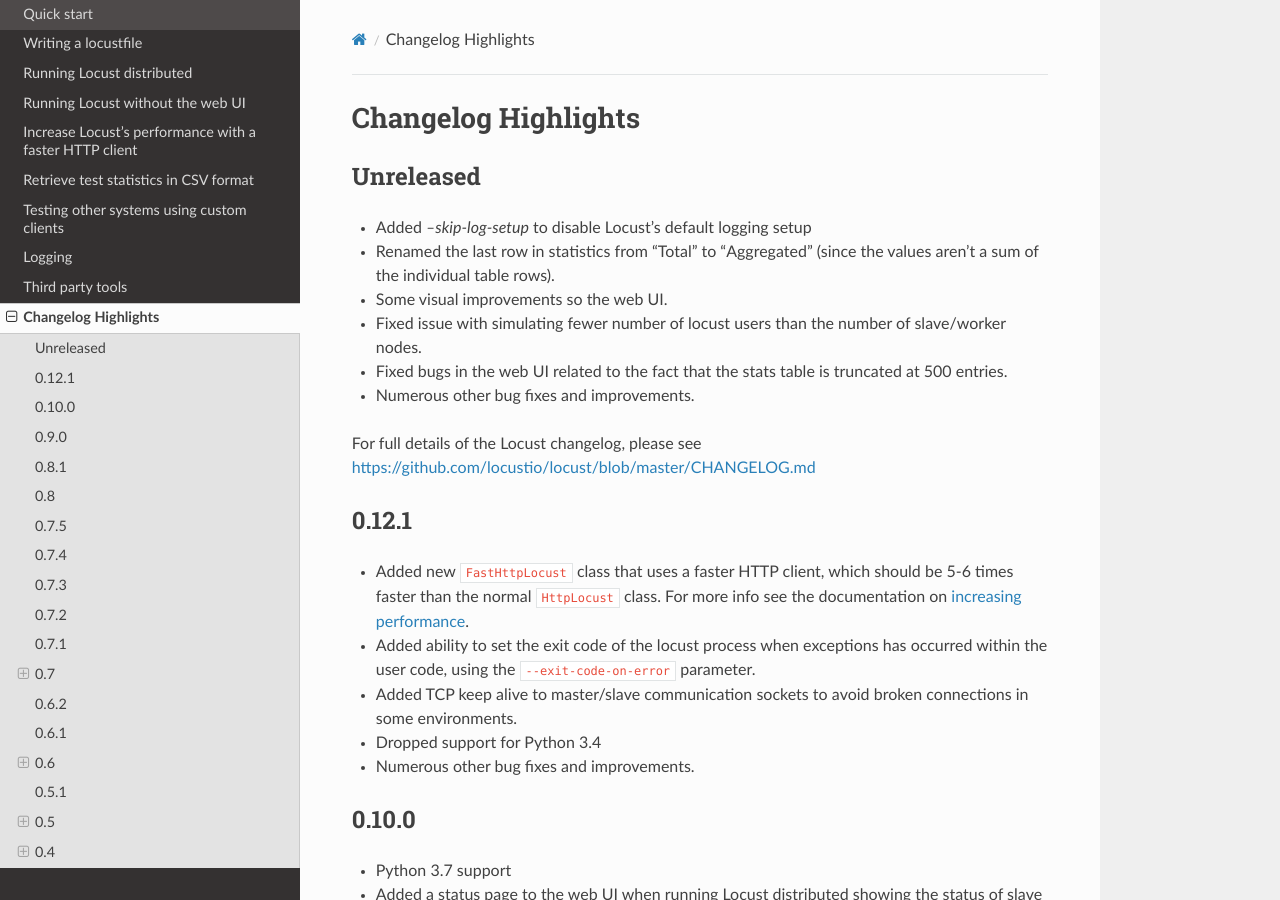
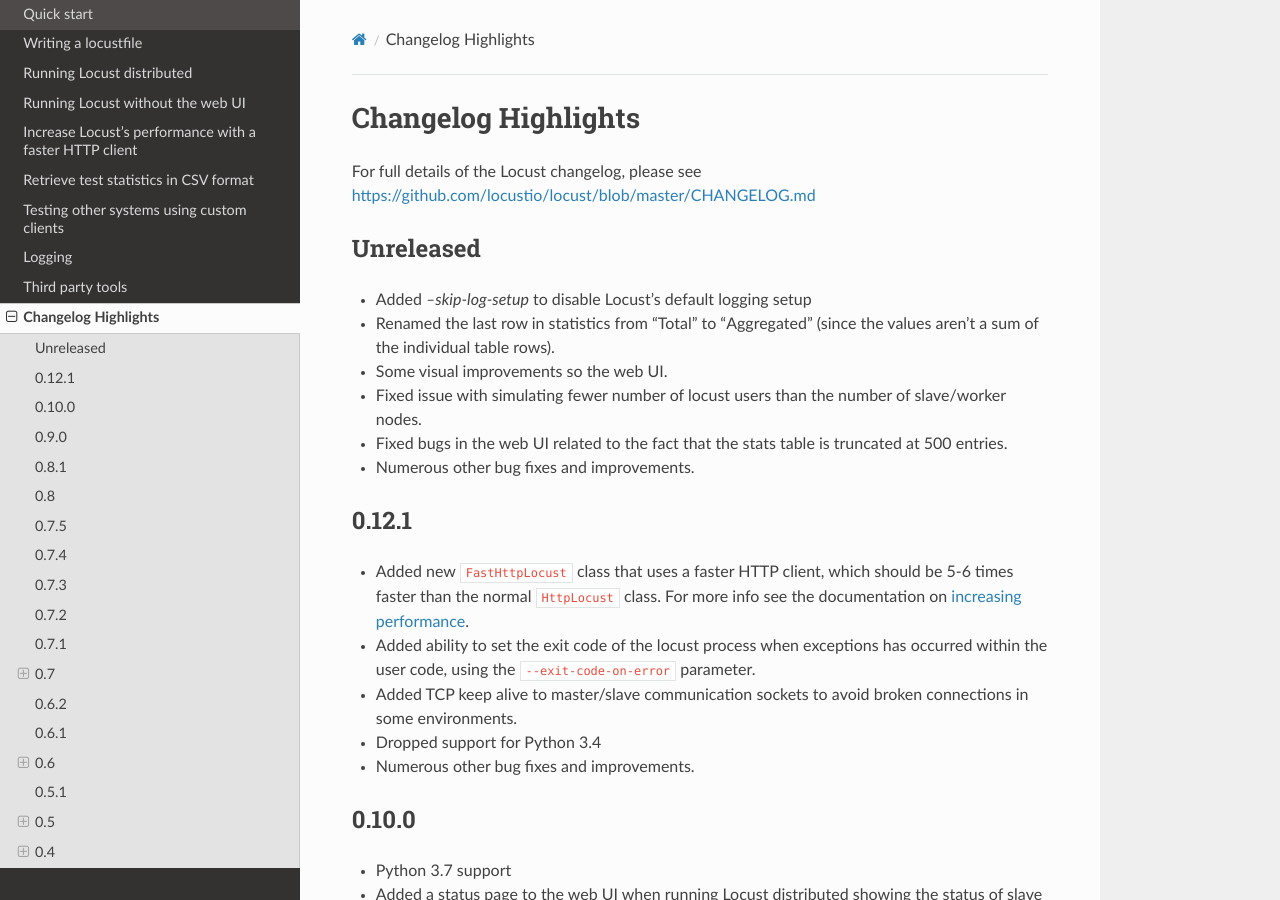
Before and after one commit to locustio/locust, a Sphinx documentation site: the page built from docs/changelog.rst, in a window 1280 px wide and 900 px high. Built offline with Sphinx 7.4.7 and the Read the Docs theme 2.0.0, drawn with Linux system fonts in a browser that asks for light colours; pages that are not in the unit, such as notebooks, are missing from menus; some of the changed lines change nothing that is shown.

Commit message:
Fix latest version at wrong position in document

```diff
--- a/docs/changelog.rst
+++ b/docs/changelog.rst
@@ -1,6 +1,8 @@
 ####################
 Changelog Highlights
 ####################
+
+For full details of the Locust changelog, please see https://github.com/locustio/locust/blob/master/CHANGELOG.md
 
 Unreleased
 ==========
@@ -13,8 +15,6 @@
 * Fixed bugs in the web UI related to the fact that the stats table is truncated at 500 entries.
 * Numerous other bug fixes and improvements.
 
-
-For full details of the Locust changelog, please see https://github.com/locustio/locust/blob/master/CHANGELOG.md
 
 0.12.1
 ======
```
